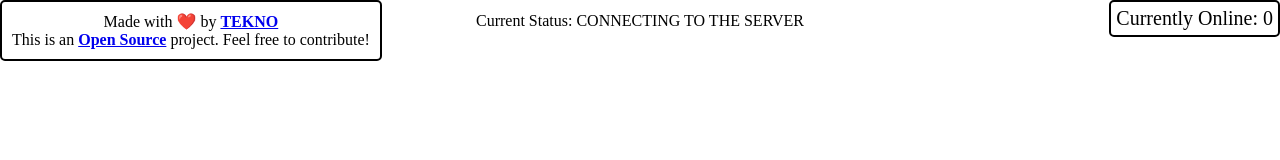
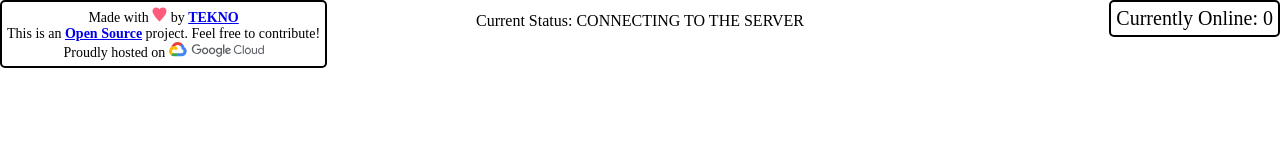
Before and after one commit to msteknoadam/online_battleship, a website with bundled scripts: page client/game.html in a window 1280 px wide. Built offline with nearby package versions, Linux system fonts and the light colour scheme.

Commit message:
Hosted on Google Cloud

```diff
--- a/client/game.css
+++ b/client/game.css
@@ -21,14 +21,15 @@ body {
 	position: absolute;
 	top: 0;
 	left: 0;
-	padding: 10px;
+	padding: 5px;
+	font-size: 14px;
 	border: 2px black solid;
 	border-radius: 5px;
 	text-align: center;
 	background-color: white;
 }
 
-@media (max-width: 1000px) {
+@media (max-width: 1200px) {
 	.onlineHolder {
 		display: none;
 	}
--- a/client/game.html
+++ b/client/game.html
@@ -18,7 +18,7 @@
 			</span>
 		</div>
 		<div class="footer">
-			Made with ❤️ by
+			Made with <img src="./heart_emoji.svg" width="15px" /> by
 			<a href="https://github.com/msteknoadam" style="font-weight: bold"
 				>TEKNO</a
 			><br />This is an
@@ -27,7 +27,9 @@
 				style="font-weight: bold"
 				>Open Source</a
 			>
-			project. Feel free to contribute!
+			project. Feel free to contribute!<br />
+			Proudly hosted on
+			<img src="./Google_Cloud_Logo.svg" height="15px" />
 		</div>
 		<script src="./game.js"></script>
 	</body>
--- a/client/style.css
+++ b/client/style.css
@@ -21,14 +21,15 @@ body {
 	position: absolute;
 	top: 0;
 	left: 0;
-	padding: 10px;
+	padding: 5px;
+	font-size: 14px;
 	border: 2px black solid;
 	border-radius: 5px;
 	text-align: center;
 	background-color: white;
 }
 
-@media (max-width: 1000px) {
+@media (max-width: 1200px) {
 	.onlineHolder {
 		display: none;
 	}
```
Also changed, not shown: client/index.html (+4 -2 lines), client/Google_Cloud_Logo.svg (added), client/heart_emoji.svg (added).
